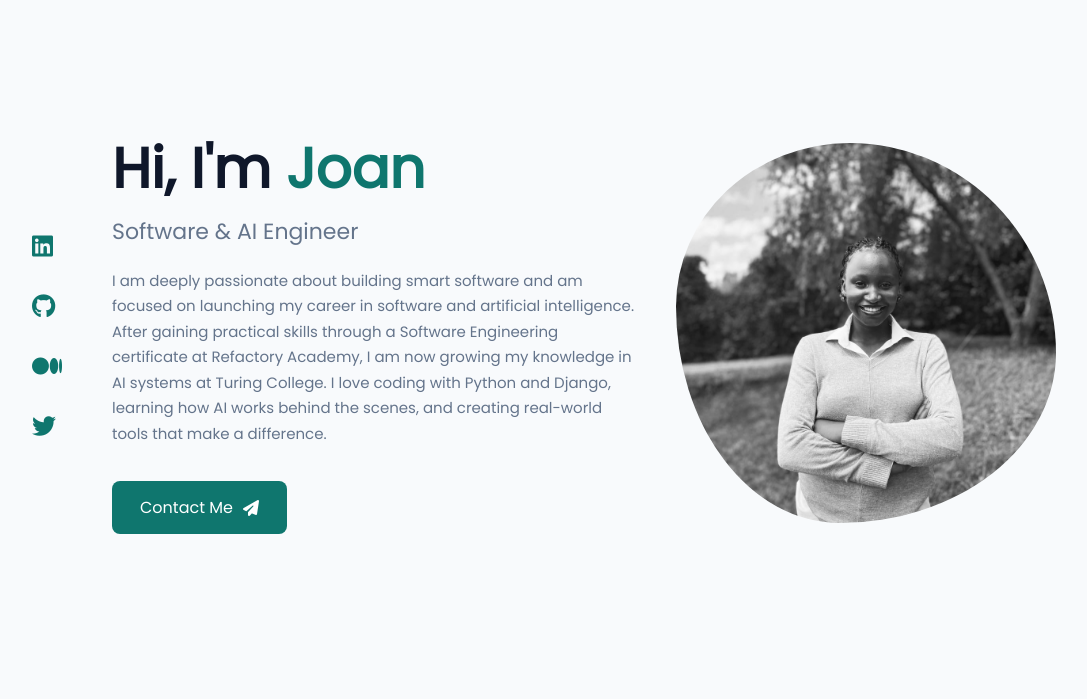
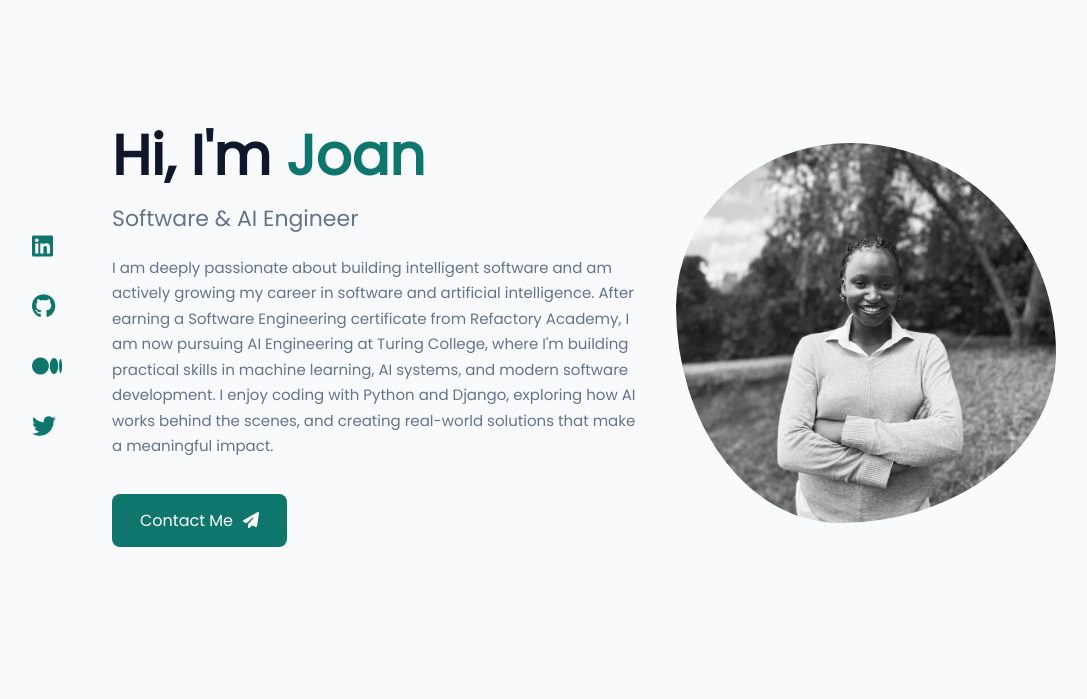
Before and after one commit to Aribe-24/Aribe-portfolio, a Django app: page / in a window 1280 px wide. Shown: the part 74-773 px from the top of the page, without its empty margins (96-1183 px from the left). Run offline with Django 5.2, Linux system fonts and the light colour scheme.

Commit message:
Polished my portfolio

```diff
--- a/portfolio/templates/home.html
+++ b/portfolio/templates/home.html
@@ -733,9 +733,7 @@
             <h1>Hi, I'm <span>Joan</span></h1>
             <h3>Software & AI Engineer</h3>
             <p>
-                I am deeply passionate about building smart software and am focused on launching my career in software and artificial intelligence.
-                After gaining practical skills through a Software Engineering certificate at Refactory Academy, I am now growing my knowledge in AI systems at Turing College.
-                I love coding with Python and Django, learning how AI works behind the scenes, and creating real-world tools that make a difference.
+                I am deeply passionate about building intelligent software and am actively growing my career in software and artificial intelligence. After earning a Software Engineering certificate from Refactory Academy, I am now pursuing AI Engineering at Turing College, where I'm building practical skills in machine learning, AI systems, and modern software development. I enjoy coding with Python and Django, exploring how AI works behind the scenes, and creating real-world solutions that make a meaningful impact.
             </p>
             <a href="#contact" class="btn">Contact Me <i class="fa-solid fa-paper-plane"></i></a>
         </div>
```
